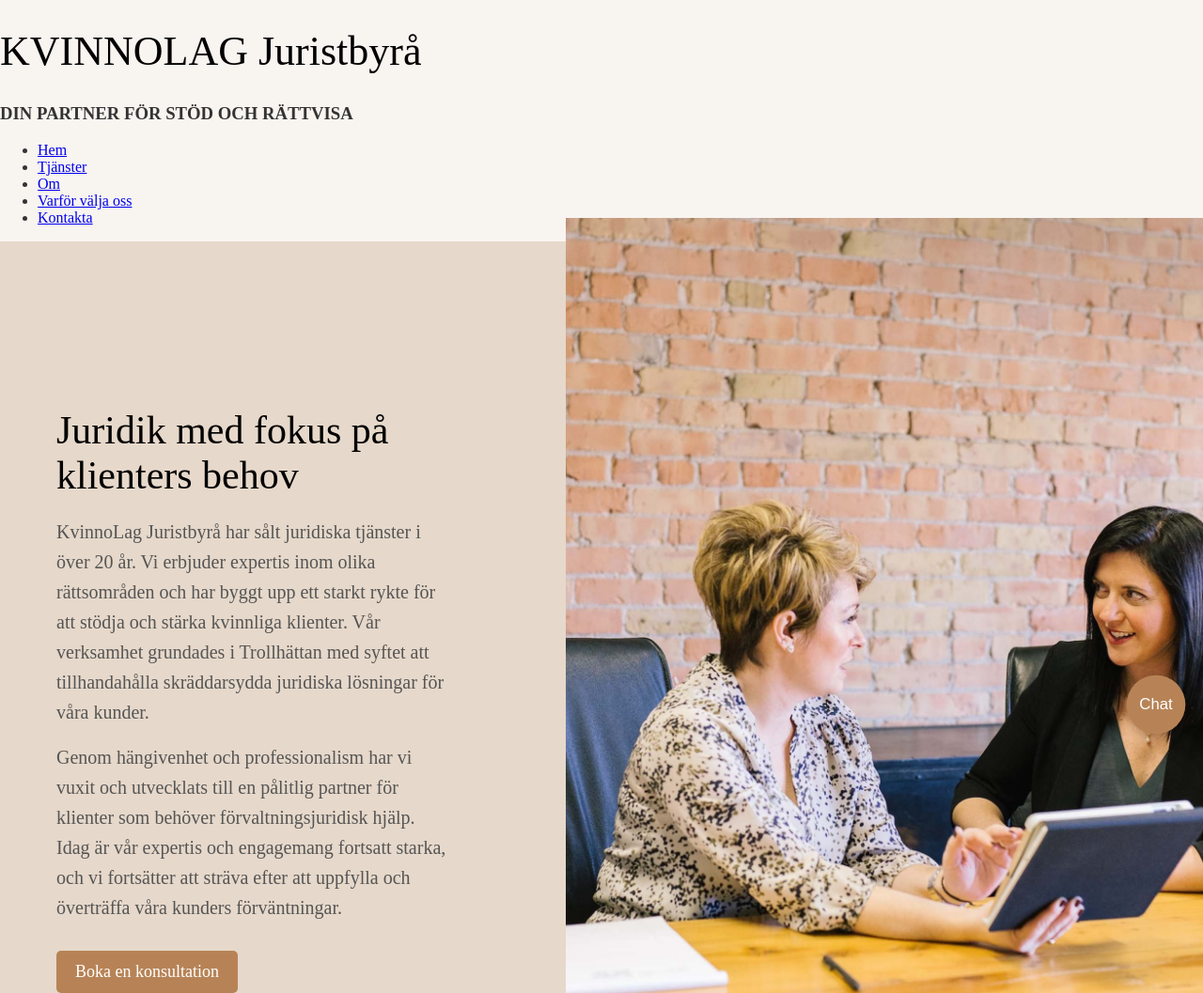
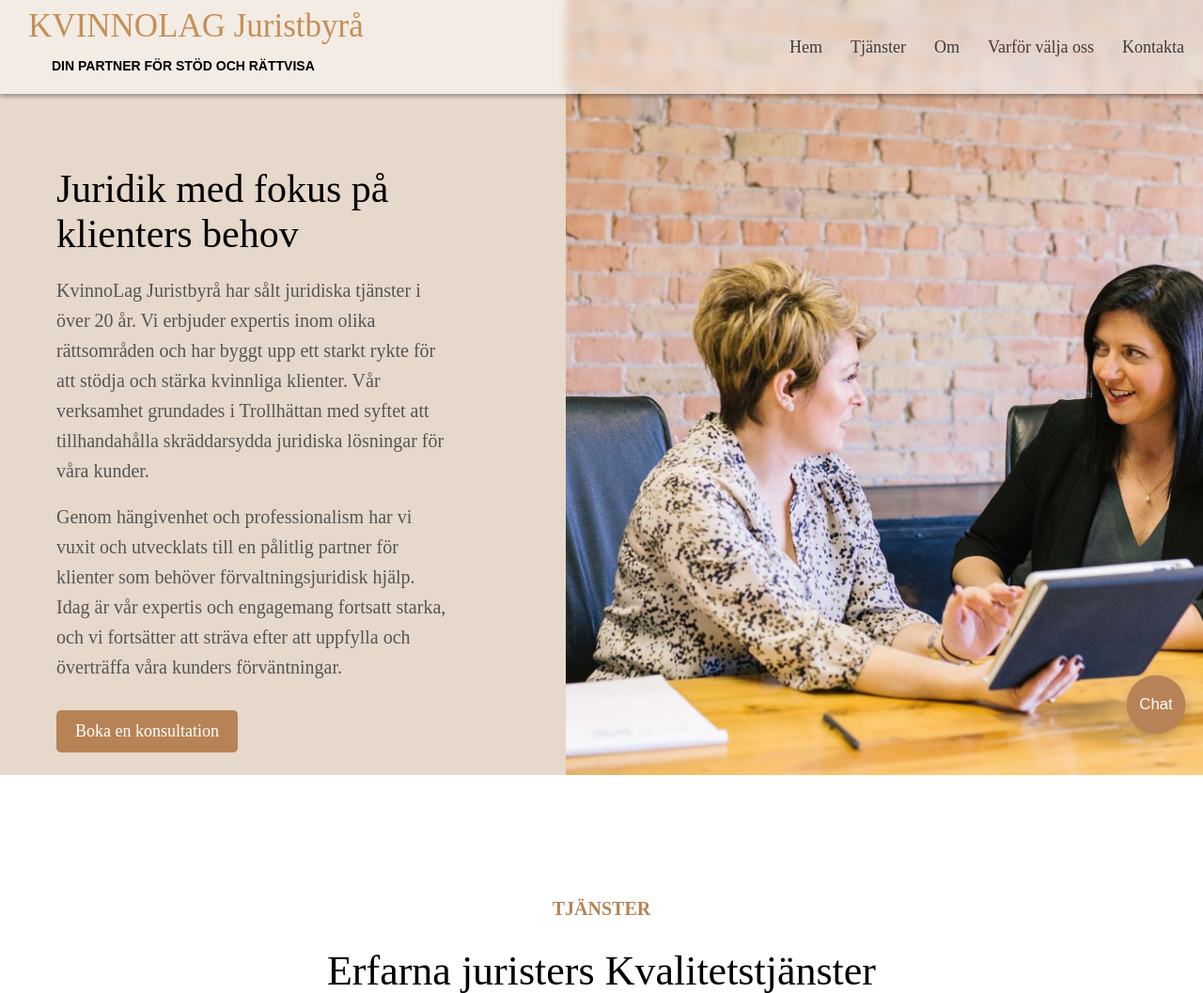
Before and after one commit to yazanmawed/JurisAssist_KvinnoLag, a Flask app: page / in a window 1280 px wide. Shown: the top 1057 px of the page at 94% size. Run offline with Flask 3, Linux system fonts and the light colour scheme.

Commit message:
Update index.html

```diff
--- a/templates/index.html
+++ b/templates/index.html
@@ -10,25 +10,22 @@
     <title>KVINNOLAG Juristbyrå</title>
 </head>
 <body>
-
-    <!-- Hamburger Menu -->
-    <button class="menu-toggle">☰</button>
-    <div class="mobile-menu"></div>
-
-    <!-- Navigation Bar -->
-    <div class="Rectangel_box">
-        <div class="logo-container">
+    <nav>
+        <div class="logo">
             <h1>KVINNOLAG Juristbyrå</h1>
             <h3>DIN PARTNER FÖR STÖD OCH RÄTTVISA</h3>
         </div>
-        <ul class="desktop-menu">
+        <ul id="menuList">
             <li><a href="#intro_text">Hem</a></li>
             <li><a href="#tjänster">Tjänster</a></li>
             <li><a href="#UNIKT-TILLVÄGAGÅNGSSÄTT">Om</a></li>
             <li><a href="#varför-arbeta-med-oss">Varför välja oss</a></li>
             <li><a href="#kontakta-oss">Kontakta</a></li>
         </ul>
-    </div>
+        <div class="menu-icon">
+            <i class="fa-solid fa-bars" onclick="toggleMenu()"></i>
+        </div>
+    </nav>
 
     <div class="intro-container">
         <div id="intro_text">
@@ -256,14 +253,10 @@
             const isHidden = (chatbot.style.display === 'none' || chatbot.style.display === '');
 
             if (isHidden) {
-              // OPEN
               chatbot.style.display = 'flex';
-              // Optionally remove .closing if it's there
               chatbot.classList.remove('closing');
             } else {
-              // CLOSE
               chatbot.classList.add('closing');
-              // Wait for the animationend before hiding
               chatbot.addEventListener('animationend', function onAnimationEnd() {
                 chatbot.style.display = 'none';
                 chatbot.classList.remove('closing');
@@ -362,40 +355,19 @@
             })
             .then(response => response.json())
             .then(result => {
-                // Handle success message
                 alert('Meddelande skickat!');
                 form.reset();
             })
             .catch(error => {
-                // Handle error
                 alert('Ett fel uppstod. Försök igen senare.');
                 console.error(error);
             });
         });
 
-
-        // Mobile Menu Logic
-        const mobileMenu = document.querySelector('.mobile-menu');
-        const desktopMenu = document.querySelector('.desktop-menu').cloneNode(true);
-
-        // Clear existing and clone desktop menu
-        mobileMenu.innerHTML = '';
-        mobileMenu.appendChild(desktopMenu);
-
-        // Toggle Menu
-        document.querySelector('.menu-toggle').addEventListener('click', function() {
-            this.classList.toggle('active');
-            mobileMenu.classList.toggle('active');
-        });
-
-        // Close menu when clicking links
-        mobileMenu.querySelectorAll('a').forEach(link => {
-            link.addEventListener('click', () => {
-                mobileMenu.classList.remove('active');
-                document.querySelector('.menu-toggle').classList.remove('active');
-            });
-        });
-
+        function toggleMenu() {
+            var menu = document.getElementById("menuList");
+            menu.classList.toggle("show");
+        }
     </script>
 
 </body>
```
